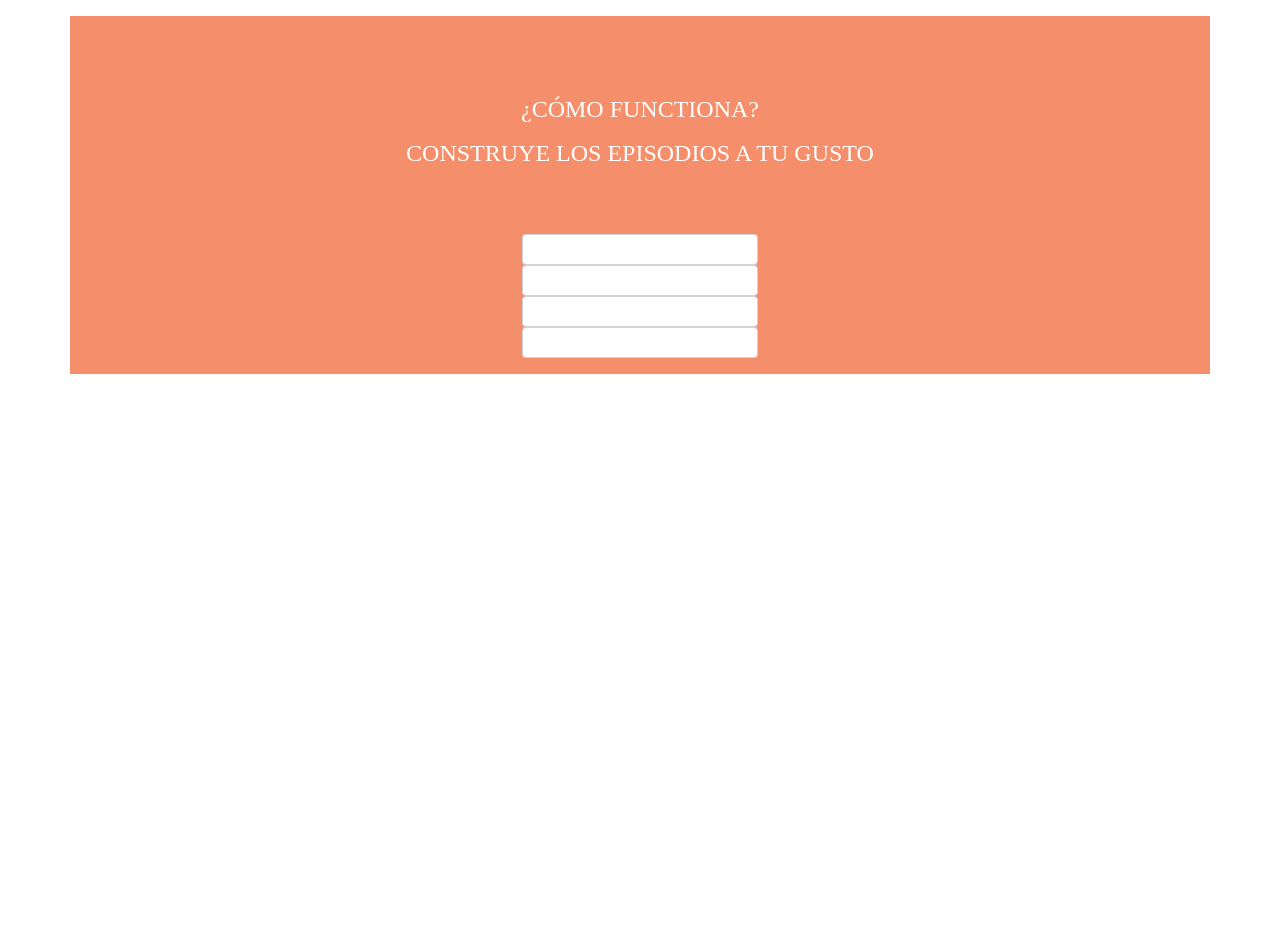
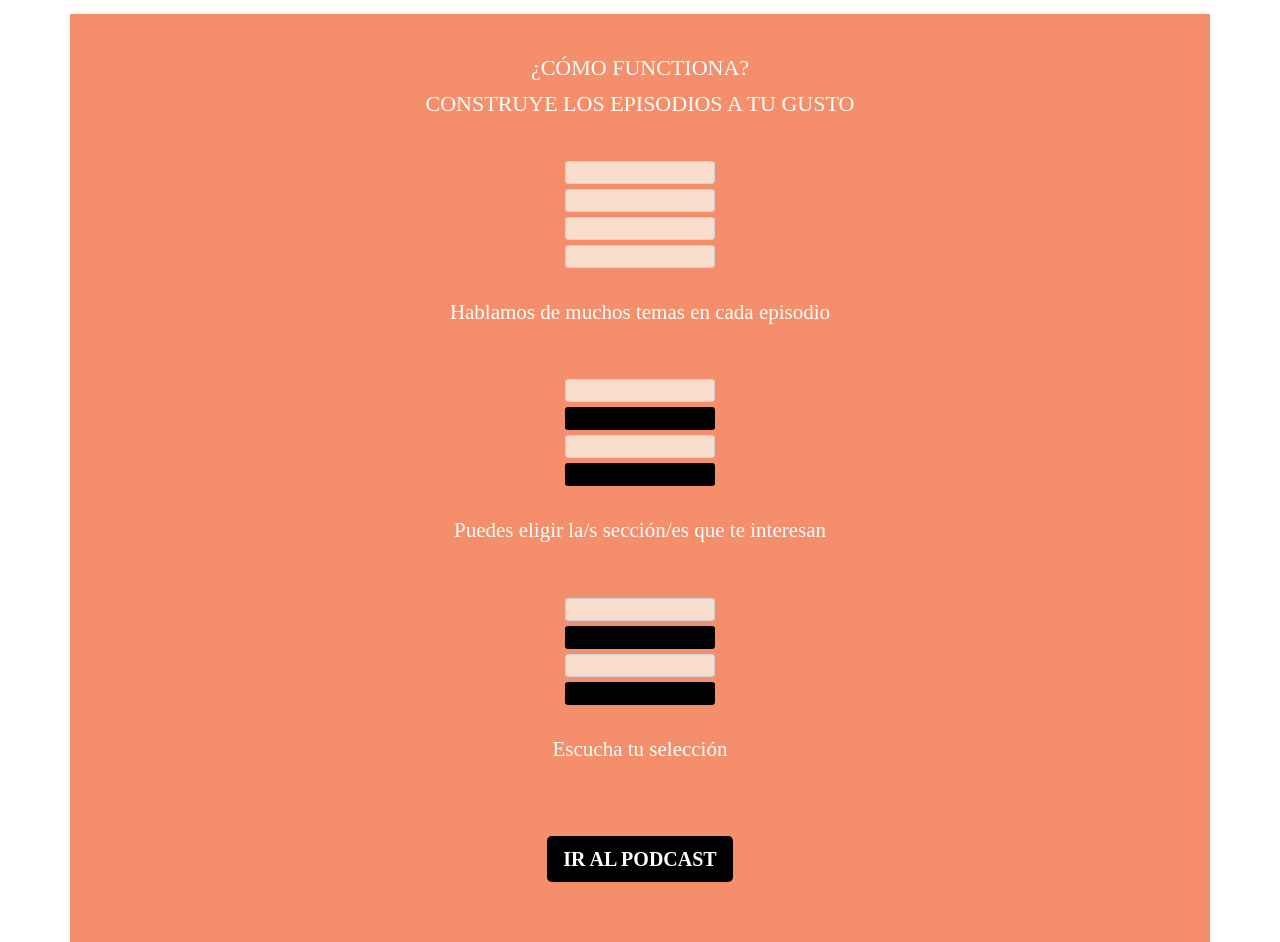
Before and after one commit to Jethet/openwebdev-podcast, a React (Create React App) app in the folder frontend/: page / in a window 1280 px wide. Shown: the part 1580-2522 px from the top of the page. Before the commit the page ends 1954 px from the top, so only its background shows below. Built offline with nearby package versions, Linux system fonts and the light colour scheme.

Commit message:
Improve styling first button; add layout form fields; add second button

```diff
--- a/frontend/src/App.css
+++ b/frontend/src/App.css
@@ -30,17 +30,17 @@ body {
 }
 
 .presentamos-header h1 {
-  font-family: 'AirbnbCerealBook';
+  font-family: "AirbnbCerealBook";
   font-size: 36px;
 }
 
 .presentamos-header h2 {
-  font-family: 'AirbnbCerealMedium';
+  font-family: "AirbnbCerealMedium";
   font-size: 24px;
 }
 
 .presentamos-container p {
-  font-family: 'AirbnbCerealBook';
+  font-family: "AirbnbCerealBook";
   font-size: 18px;
 }
 
@@ -64,10 +64,10 @@ body {
 }
 
 .presentamos-alfredo-header {
-  font-family: 'AirbnbCerealExtraBold';
+  font-family: "AirbnbCerealExtraBold";
   font-size: 24px;
   font-weight: 900;
-  color: #F55F28;;
+  color: #f55f28;
 }
 
 .presentamos-alfredo-text {
@@ -79,10 +79,10 @@ body {
 }
 
 .presentamos-fran-header {
-  font-family: 'AirbnbCerealExtraBold';
+  font-family: "AirbnbCerealExtraBold";
   font-size: 24px;
   font-weight: 900;
-  color: #F55F28;
+  color: #f55f28;
 }
 
 .presentamos-fran-text {
@@ -97,7 +97,7 @@ body {
   margin-top: 20px;
   margin-bottom: 60px;
   background-color: black;
-  font-family: 'AirbnbCerealExtraBold';
+  font-family: "AirbnbCerealExtraBold";
   font-size: 18px;
 }
 
@@ -106,7 +106,7 @@ body {
   display: flex;
   flex-direction: column;
   align-items: center;
-  background: #F58E6B;
+  background: #f58e6b;
 }
 
 .comofunctiona-header {
@@ -114,17 +114,46 @@ body {
   flex-direction: column;
   align-content: center;
   text-align: center;
-  margin-top: 75px;
-  margin-bottom: 55px;
+  margin-top: 40px;
+  margin-bottom: 35px;
 }
 
 .comofunctiona-header h2 {
-  font-family: 'AirbnbCerealBook';
-  font-size: 24px;
-  color: #FFFFFF;
-  line-height: 36px;
+  font-family: "AirbnbCerealBook";
+  font-size: 22px;
+  color: #ffffff;
+  line-height: 28px;
+}
+
+.form-group {
+  display: flex;
+  flex-direction: column;
+  align-items: center;
 }
 
 .first-form-fields {
-  background: #F8DCCC;
+  background-color: #f8dccc;
+  margin-bottom: 5px;
 }
+
+.second-form-fields {
+  margin-bottom: 5px;
+}
+
+.third-form-fields {
+  margin-bottom: 5px;
+}
+
+.form-text-box {
+  display: flex;
+  flex-direction: column;
+  align-items: center;
+  text-align: center;
+  margin: 20px 35px 35px 35px;
+}
+
+.form-text {
+  color: #ffffff;
+  font-family: "AirbnbCerealMedium";
+  font-size: 21px;
+}
--- a/frontend/src/components/ComoFunctiona.js
+++ b/frontend/src/components/ComoFunctiona.js
@@ -11,17 +11,96 @@ const ComoFunctiona = () => {
             <h2>CONSTRUYE LOS EPISODIOS A TU GUSTO</h2>
           </div>
         </div>
-        <Form>
+        <Form className="total-form">
+          <FormGroup className="form-group">
+            <FormControl
+              size="sm"
+              type="text"
+              className="first-form-fields"
+              style={{ background: "#F8DCCC", height: "23px", width: "150px" }}
+            ></FormControl>
+            <FormControl
+              size="sm"
+              type="text"
+              className="first-form-fields"
+              style={{ background: "#F8DCCC", height: "23px", width: "150px" }}
+            ></FormControl>
+            <FormControl
+              size="sm"
+              type="text"
+              className="first-form-fields"
+              style={{ background: "#F8DCCC", height: "23px", width: "150px" }}
+            ></FormControl>
+            <FormControl
+              size="sm"
+              type="text"
+              className="first-form-fields"
+              style={{ background: "#F8DCCC", height: "23px", width: "150px" }}
+            ></FormControl>
+          </FormGroup>
+          <div className="form-text-box">
+            <p className="form-text">Hablamos de muchos temas en cada episodio</p>
+          </div>
           <FormGroup>
-            <FormControl size="sm" type="text" className="first-form-fields"></FormControl>
-
-            <FormControl size="sm" type="text" className="first-form-fields"></FormControl>
-
-            <FormControl size="sm" type="text" className="first-form-fields"></FormControl>
-
-            <FormControl size="sm" type="text" className="first-form-fields"></FormControl>
+            <FormControl
+              size="sm"
+              type="text"
+              className="second-form-fields"
+              style={{ background: "#F8DCCC", height: "23px", width: "150px" }}
+            ></FormControl>
+            <FormControl
+              size="sm"
+              type="text"
+              className="second-form-fields"
+              style={{ background: "#000000", border: "#000000", height: "23px", width: "150px" }}
+            ></FormControl>
+            <FormControl
+              size="sm"
+              type="text"
+              className="second-form-fields"
+              style={{ background: "#F8DCCC", height: "23px", width: "150px" }}
+            ></FormControl>
+            <FormControl
+              size="sm"
+              type="text"
+              className="second-form-fields"
+              style={{ background: "#000000", border: "#000000", height: "23px", width: "150px" }}
+            ></FormControl>
           </FormGroup>
+          <div className="form-text-box">
+            <p className="form-text">Puedes eligir la/s sección/es que te interesan</p>
+          </div>
+          <FormGroup>
+            <FormControl
+              size="sm"
+              type="text"
+              className="third-form-fields"
+              style={{ background: "#F8DCCC", height: "23px", width: "150px" }}
+            ></FormControl>
+            <FormControl
+              size="sm"
+              type="text"
+              className="third-form-fields"
+              style={{ background: "#000000", border: "#000000", height: "23px", width: "150px" }}
+            ></FormControl>
+            <FormControl
+              size="sm"
+              type="text"
+              className="third-form-fields"
+              style={{ background: "#F8DCCC", height: "23px", width: "150px" }}
+            ></FormControl>
+            <FormControl
+              size="sm"
+              type="text"
+              className="third-form-fields"
+              style={{ background: "#000000", border: "#000000", height: "23px", width: "150px" }}
+            ></FormControl>
+          </FormGroup>
+          <div className="form-text-box">
+            <p className="form-text">Escucha tu selección</p>
+          </div>
         </Form>
+        <Button variant="dark" size="lg" className="black-button" style={{ background: "#000000", border: "#000000", fontWeight: "bold" }}>IR AL PODCAST</Button>
       </Container>
     </>
   );
--- a/frontend/src/components/Presentamos.js
+++ b/frontend/src/components/Presentamos.js
@@ -3,7 +3,7 @@ import { Container, Image, Button } from "react-bootstrap";
 
 const Presentamos = () => {
   return (
-    <div>
+    <>
       <Container className="presentamos-container">
         <div className="presentamos-header">
           <div>
@@ -44,9 +44,9 @@ const Presentamos = () => {
             barrio.
           </p>
         </div>
-          <Button variant="dark" size="lg" className="black-button">CONOCE EL PROYECTO</Button>
+          <Button variant="dark" size="lg" className="black-button" style={{ background: "#000000", border: "#000000", fontWeight: "bold" }}>CONOCE EL PROYECTO</Button>
       </Container>
-    </div>
+    </>
   );
 };
 
```
Also changed, not shown: 1 other file (tests, documents, lock files or other folders).
